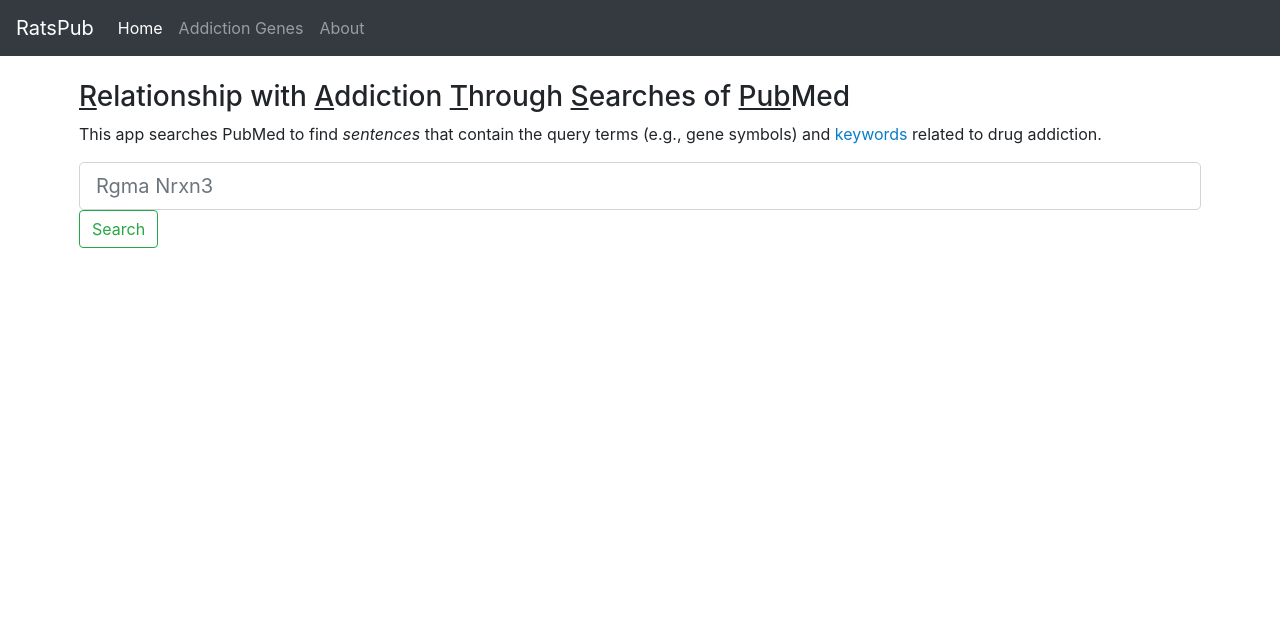
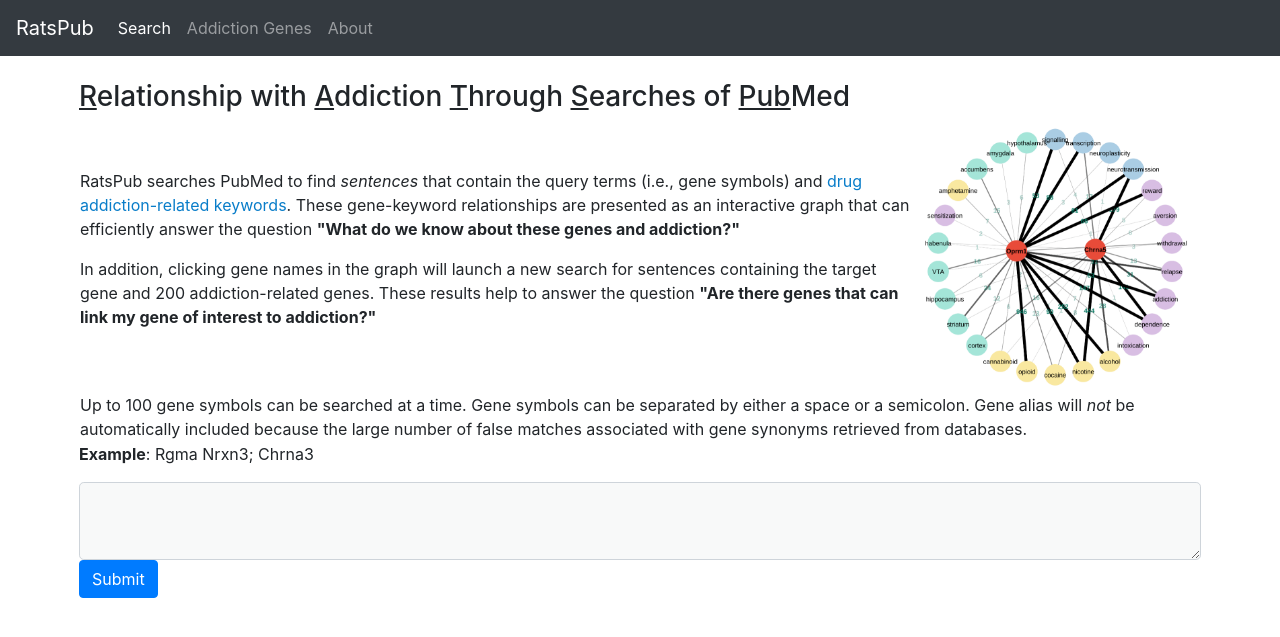
Before and after one commit to chen42/RatsPub, a Flask app: page / in a window 1280 px wide. Shown: the top 637 px of the page. Run offline with Flask 2, Linux system fonts and the light colour scheme; some libraries are stand-ins or nearby versions.

Commit message:
UI changes

```diff
--- a/ratspub.py
+++ /dev/null
@@ -1,87 +0,0 @@
-#!/bin/env python3
-from nltk.tokenize import sent_tokenize
-import os
-import re
-from ratspub_keywords import *
-
-global function_d, brain_d, drug_d, addiction_d, brain_query_term, pubmed_path
-
-
-## turn dictionary (synonyms) to regular expression
-def undic(dic):
-    return "|".join(dic.values())
-
-def findWholeWord(w):
-    return re.compile(r'\b({0})\b'.format(w), flags=re.IGNORECASE).search
-
-def getSentences(query, gene):
-    abstracts = os.popen("esearch -db pubmed -query " +  query + " | efetch -format uid |fetch-pubmed -path "+ pubmed_path + " | xtract -pattern PubmedArticle -element MedlineCitation/PMID,ArticleTitle,AbstractText|sed \"s/-/ /g\"").read()
-    out=str()
-    for row in abstracts.split("\n"):
-        tiab=row.split("\t")
-        pmid = tiab.pop(0)
-        tiab= " ".join(tiab)
-        sentences = sent_tokenize(tiab)
-        ## keep the sentence only if it contains the gene
-        for sent in sentences:
-            if findWholeWord(gene)(sent):
-                sent=re.sub(r'\b(%s)\b' % gene, r'<strong>\1</strong>', sent, flags=re.I)
-                out+=pmid+"\t"+sent+"\n"
-    return(out)
-
-def gene_category(gene, cat_d, query, cat):
-    #e.g. BDNF, addiction_d, undic(addiction_d) "addiction"
-    q="\"(" + query.replace("|", " OR ")  + ") AND " + gene + "\""
-    sents=getSentences(q, gene)
-    out=str()
-    for sent in sents.split("\n"):
-        for key in cat_d:
-            if findWholeWord(cat_d[key])(sent) :
-                sent=sent.replace("<b>","").replace("</b>","") # remove other highlights
-                sent=re.sub(r'\b(%s)\b' % cat_d[key], r'<b>\1</b>', sent, flags=re.I) # highlight keyword
-                out+=gene+"\t"+ cat + "\t"+key+"\t"+sent+"\n"
-    return(out)
-
-def generate_nodes(nodes_d, nodetype):
-    # include all search terms even if there are no edges, just to show negative result
-    json0 =str()
-    for node in nodes_d:
-        json0 += "{ data: { id: '" + node +  "', nodecolor: '" + nodecolor[nodetype] + "', nodetype: '"+nodetype + "', url:'/shownode?nodetype=" + nodetype + "&node="+node+"' } },\n"
-    return(json0)
-
-def generate_edges(data, filename):
-    json0=str()
-    edgeCnts={}
-    for line in  data.split("\n"):
-        if len(line.strip())!=0:
-            (source, cat, target, pmid, sent) = line.split("\t")
-            edgeID=filename+"|"+source+"|"+target
-            if edgeID in edgeCnts:
-                edgeCnts[edgeID]+=1
-            else:
-                edgeCnts[edgeID]=1
-    for edgeID in edgeCnts:
-        (filename, source,target)=edgeID.split("|")
-        json0+="{ data: { id: '" + edgeID + "', source: '" + source + "', target: '" + target + "', sentCnt: " + str(edgeCnts[edgeID]) + ",  url:'/sentences?edgeID=" + edgeID + "' } },\n"
-    return(json0)
-
-# brain region has too many short acronyms to just use the undic function, so search PubMed using the following
-brain_query_term="cortex|accumbens|striatum|amygadala|hippocampus|tegmental|mesolimbic|infralimbic|prelimbic|habenula"
-function=undic(function_d)
-addiction=undic(addiction_d)
-drug=undic(drug_d)
-
-nodecolor={'function':"#A9CCE3", 'addiction': "#D7BDE2", 'drug': "#F9E79F", 'brain':"#A3E4D7"}
-#https://htmlcolorcodes.com/
-n0=generate_nodes(function_d, 'function')
-n1=generate_nodes(addiction_d, 'addiction')
-n2=generate_nodes(drug_d, 'drug')
-n3=generate_nodes(brain_d, 'brain')
-default_nodes=n0+n1+n2+n3
-
-
-host= os.popen('hostname').read().strip()
-if host=="x1":
-    pubmed_path="/run/media/hao/PubMed/Archive/"
-elif host=="hchen3":
-    pubmed_path="/media/hao/2d554499-6c5b-462d-85f3-5c49b25f4ac8/PubMed/Archive"
--- a/server.py
+++ b/server.py
@@ -25,8 +25,8 @@ def progress():
     genes=genes.replace(",", " ")
     genes=genes.replace(";", " ")
     genes=genes.split()
-    if len(genes)>=160:
-        message="<span class='text-danger'>Up to five terms can be searched at a time</span>"
+    if len(genes)>=100:
+        message="<span class='text-danger'>Up to 100 terms can be searched at a time</span>"
         return render_template('index.html', message=message)
     elif len(genes)==0:
         message="<span class='text-danger'>Please enter a search term </span>"
@@ -100,14 +100,14 @@ def search():
 
 @app.route('/cytoscape')
 def cytoscape():
-    message2="This graph is interactive: <li>Click on a line to see the sentences <i>in a new window</i><li> Click on a gene to search its relations with top 200 addiction genes<li>Click on a keyword to see the terms included in the search <i> in a new window</i><p>"
+    message2="<h4> Gene vs Keywords</h4>This graph is interactive: <li>Click on a line to see the sentences <i>in a new window</i><li> Click on a gene to search its relations with top 200 addiction genes<li>Click on a keyword to see the terms included in the search <i> in a new window</i><p>"
     with open(session['path']+"_cy","r") as f:
         elements=f.read()
     with open(session['path']+"_0link","r") as z:
         zeroLink=z.read()
         if (len(zeroLink)>0):
             message2+="<span style=\"color:darkred;\">No result was found for these genes: " + zeroLink + "</span>"
-    return render_template('cytoscape.html', elements=elements, message="Gene vs Keywords", message2=message2)
+    return render_template('cytoscape.html', elements=elements, message2=message2)
 
 @app.route("/sentences")
 def sentences():
@@ -194,11 +194,11 @@ def gene_gene():
     with open(gg_file, "w+") as gg:
         gg.write(out)
         gg.close()
-    results="<h4>Gene vs top addiction genes</h4> Click on the number of sentences will show those sentences. Click on the top addiction gene will show an archived search for that gene.<hr>"
+    results="<h4>Gene vs top addiction genes</h4> Click on the number of sentences will show those sentences. Click on the <span style=\"background-color:#FcF3cf\">top addiction genes</span> will show an archived search for that gene.<hr>"
     topGeneHits={}
     for key in hitGenes.keys():
         url=gg_file+"|"+query+"|"+key
-        topGeneHits["<li>"+query+" and <a href=/showTopGene?topGene="+key+" target=_New>"+key+"</a> :  <a href=/sentences?edgeID=" + url+ " target=_new>" +  str(hitGenes[key]) + " sentences.</a> \n"]=hitGenes[key]
+        topGeneHits["<li>"+query+" and <a href=/showTopGene?topGene="+key+" target=_gene><span style=\"background-color:#FcF3cf\">"+key+"</span></a> :  <a href=/sentences?edgeID=" + url+ " target=_new>" +  str(hitGenes[key]) + " sentences.</a> \n"]=hitGenes[key]
     #yyps = [(k, d[k]) for k in sorted(d, key=d.get, reverse=True)]
     topSorted = [(k, topGeneHits[k]) for k in sorted(topGeneHits, key=topGeneHits.get, reverse=True)]
     for k,v in topSorted:
--- a/static/style.css
+++ b/static/style.css
@@ -51,3 +51,7 @@ a:active {
 .right {
   width: 20%;
 }
+
+#searchform{
+	background:#F8F9F9;
+}
--- a/templates/index.html
+++ b/templates/index.html
@@ -5,13 +5,33 @@
 <h3> <u>R</u>elationship  with <u>A</u>ddiction <u>T</u>hrough <u>S</u>earches of <u>Pub</u>Med </span></a>
 </h3>
 
+<table>
+	<tr><td >
+<p>
+	RatsPub searches PubMed to find <i>sentences</i> that contain the query terms (i.e., gene symbols) and  <a href="https://github.com/chen42/RatsPub/blob/master/ratspub_keywords.py">drug addiction-related keywords</a>.  These gene-keyword relationships are presented as an interactive graph that can efficiently  answer the question <b>"What do we know about these genes and addiction?" </b>
 
-	This app searches PubMed to find <i>sentences</i> that contain the query terms (e.g., gene symbols) and  <a href="https://github.com/chen42/RatsPub/blob/master/ratspub.py#L95-L129">keywords</a> related to drug addiction.
+<p> In addition, clicking gene names in the graph will launch a new search for sentences containing the target gene and 200 addiction-related genes. These results help to answer the question <b>"Are there  genes that can link my gene of interest to addiction?"  </b>
+		</td>
+		<td >
+			<div class='img'><img src="/static/ratspub.png" class="img-fluid">
+		</td></tr>
+		<tr><td colspan=2>
+
+	Up to 100 gene symbols can be searched at a time. Gene symbols can be separated by either a space or a semicolon.  Gene alias will <i>not</i> be automatically included because the large number of false matches associated with gene synonyms retrieved from databases.
+			</td></tr></table>
+
+	<p>
+	<b>Example</b>: Rgma Nrxn3; Chrna3
+
 <br>
-	<p>
     <form action="/progress">
-      <input name="query" class="form-control form-control-lg" type="search" placeholder="Rgma Nrxn3" aria-label="search" value="">
-      <button class="btn btn-outline-success my-2 my-sm-0" type="submit">Search</button>
+	<textarea name="query" class="form-control form-control-lg" type="search" row="3" id="searchform">
+	</textarea>
+  <div class="form-group row">
+    <div class="col-sm-10">
+      <button type="submit" class="btn btn-primary">Submit</button>
+    </div>
+  </div>
+
     </form>
-
 {% endblock %}
--- a/templates/layout.html
+++ b/templates/layout.html
@@ -22,7 +22,7 @@
   <div class="collapse navbar-collapse" id="navbarSupportedContent">
     <ul class="navbar-nav mr-auto">
       <li class="nav-item active">
-        <a class="nav-link" href="/">Home <span class="sr-only">(current)</span></a>
+        <a class="nav-link" href="/">Search <span class="sr-only">(current)</span></a>
       </li>
       <li class="nav-item">
         <a class="nav-link" href="/allTopGenes">Addiction Genes</a>
--- a/templates/topAddictionGene.html
+++ b/templates/topAddictionGene.html
@@ -5,7 +5,7 @@
 <h3> Top addiction related genes </h3>
 
 <br>
-These genes are ranked by the number of PubMed abstracts that contain the name of the gene and one or more addiction related keyword.
+These genes are ranked by the number of PubMed abstracts that contain the name of the gene and one or more addiction related keyword. Alias were obtained from NCBI gene database and have been curated to remove most, but not all, false matches.
 <hr>
 
 <ol><li><a href="/showTopGene?topGene=CNR1">CNR1</a> <span style="font-size:small; color:grey">(CNRS1; PROTOCADHERIN ALPHA CLUSTER, COMPLEX LOCUS)</span><br>
```
Also changed, not shown: templates/about.html (+4 -6 lines), static/ratspub.png (added).
